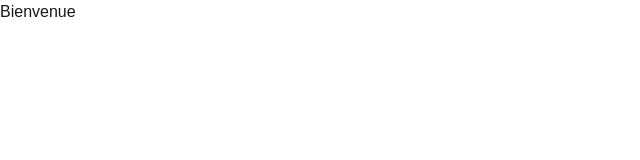
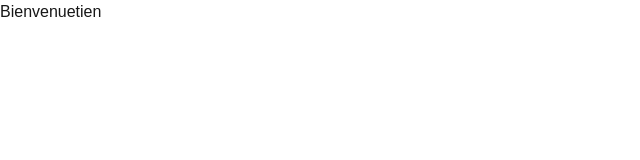
Before and after one commit to groupedevwork-code/carriere-pro, a Next.js app: page / in a window 1280 px wide. Shown: the top 160 px of the page, without its empty margins (0-640 px from the left). Built offline with nearby package versions, Linux system fonts and the light colour scheme.

Commit message:
mise ajour sur collab

```diff
--- a/app/page.tsx
+++ b/app/page.tsx
@@ -1,3 +1,3 @@
 export default function Home() {
-  return <div>Bienvenue</div>;
+  return <div>Bienvenuetien</div>;
 }
```
